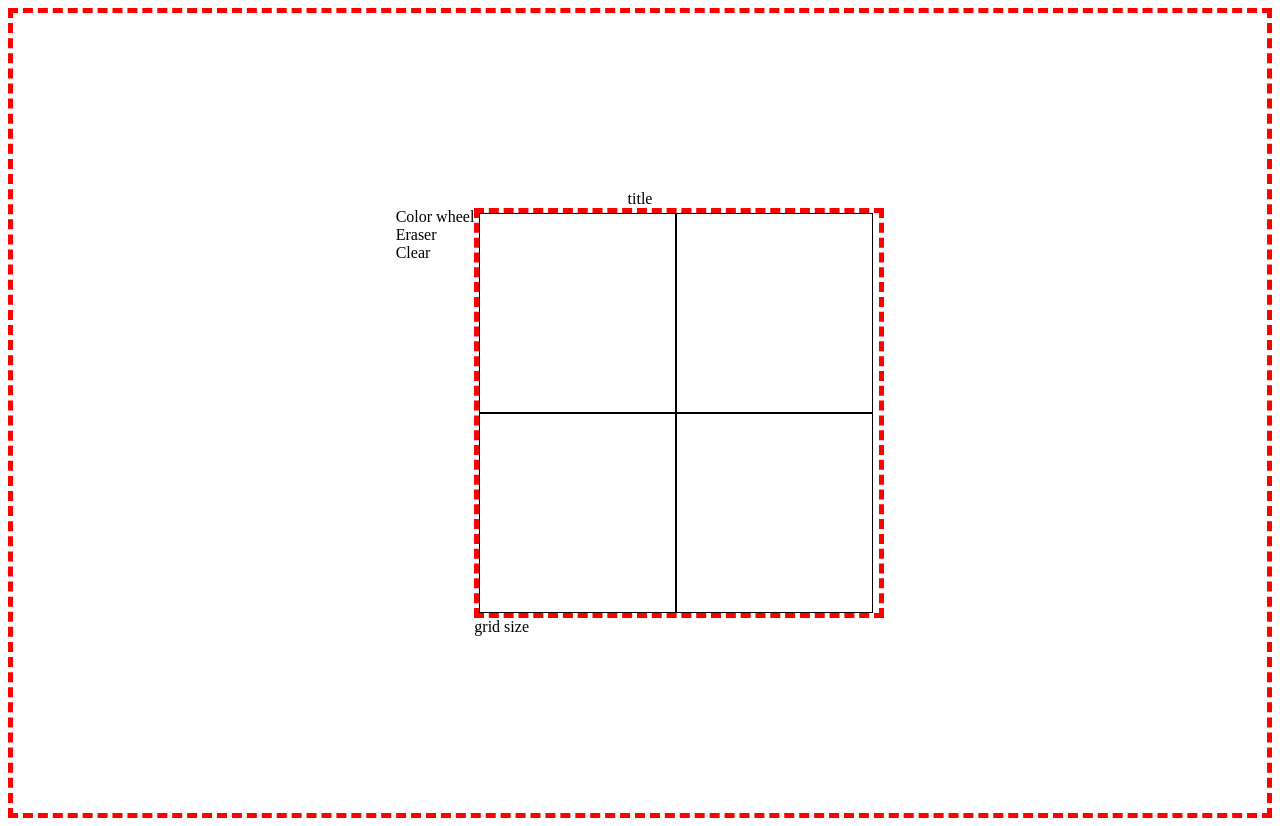
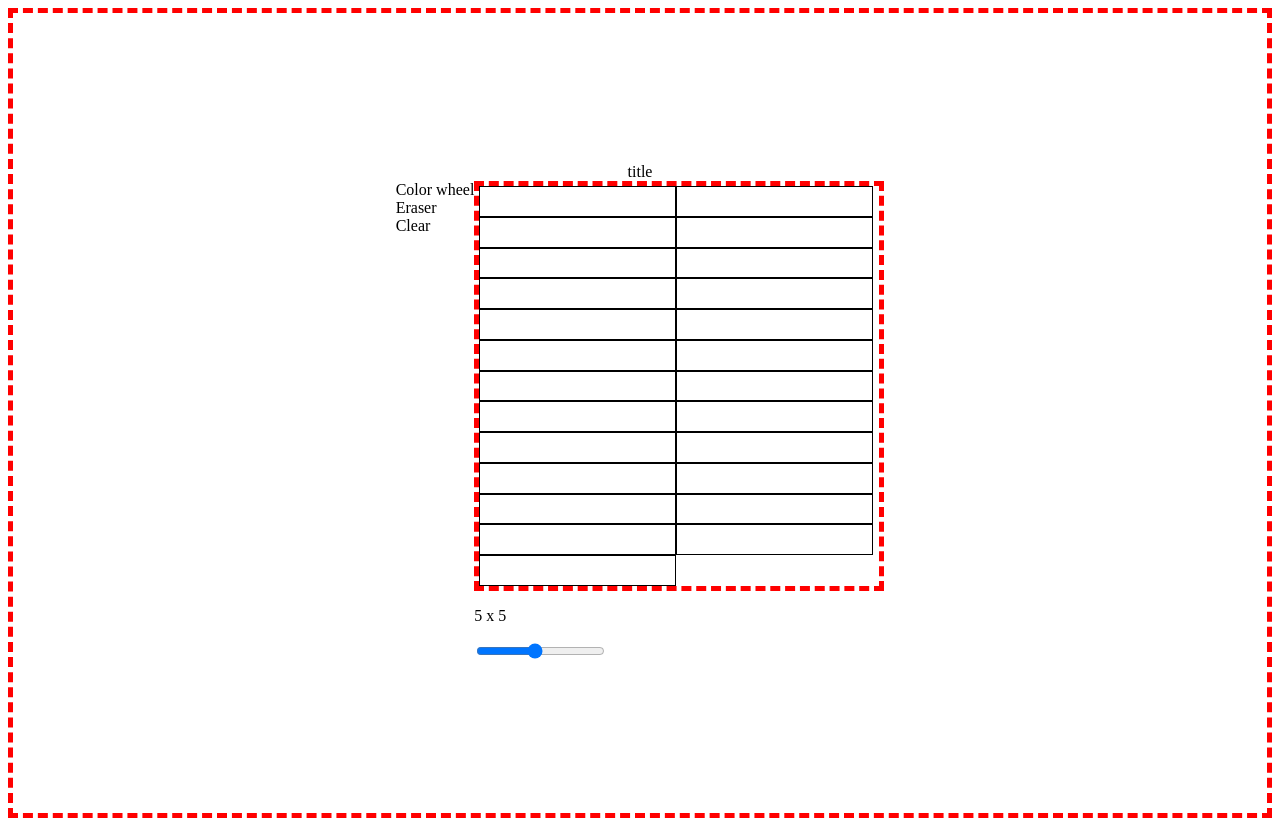
Before and after one commit to JeyLson0/etch-a-sketch, a plain HTML site: page index.html in a window 1280 px wide. Drawn offline with Linux system fonts and the light colour scheme.

Commit message:
Version 1.0.1 Feat: Range Value
Add range scroll that sets how many pixels inside the grid.

```diff
--- a/index.html
+++ b/index.html
@@ -14,18 +14,17 @@
         </div>
         <div id="ui">
             <div id="controls">
-                <div id="colorWheel">Color wheel</div>
+                <div id="color_wheel">Color wheel</div>
                 <div id="eraser">Eraser</div>
                 <div id="clear">Clear</div>
             </div>
             <div id="divs_container">
                 <div id="grid" class="borders">
-                    <div class="border divs"></div>
-                    <div class="border divs"></div>
-                    <div class="border divs"></div>
-                    <div class="border divs"></div>
                 </div>
-                <div id="grid_size">grid size</div>
+                <div id="range_bar">
+                    <p id="range_value"></p>
+                    <input id="grid_slider" type="range" name="grid_range" value="5" min="1" max="10">
+                </div>
             </div>
         </div>
         <div id="footer">
--- a/script.js
+++ b/script.js
@@ -1,7 +1,53 @@
-let
-const gridBox = document.querySelector('#grid')
+//Variables
+let rangeBar = document.querySelector('#range_bar');
+let slider = document.querySelector('#grid_slider');
+let rangeValue = document.querySelector('#range_value');
+let gridValue = slider.value;
+let gridBox = document.querySelector('#grid');
+let gridList = gridBox.querySelectorAll('div')
+let gridBoxNum = gridBox.getElementsByClassName('pixel')
+let pixelNum = gridBoxNum.length
+
+insertDivs();
+function insertDivs() {
+    let totalGridDivs = gridValue * gridValue;
+    for (i=0; i<totalGridDivs; i++) {
+        let gridDivs = document.createElement('div');
+        gridDivs.classList.add('pixel')
+        gridBox.appendChild(gridDivs);
+    }
+    pixelNum = gridBoxNum.length;
+    console.log(pixelNum)
+
+    if (totalGridDivs != pixelNum) {
+        let excessDivs = pixelNum - totalGridDivs;
+        for(i=0; i<excessDivs; i++) {
+            gridBox.removeChild(gridBox.firstElementChild);
+        }
+    }
+    pixelNum = gridBoxNum.length;
+    console.log(pixelNum)
+}
+
+//Range bar
+rangeValue.textContent= `${slider.value} x ${slider.value}`;
+slider.oninput = function Range() {
+    rangeValue.textContent = `${slider.value} x ${slider.value}`;
+    gridValue = slider.value;
+    insertDivs();
+}
+
+
+
+
+
+/* gridRange();
+function gridRange() {
+
+} */
+
+//GRID and grid size
+
+
 
 //function will fill divContainer
-function fillContainer () {
-
-}
--- a/style.css
+++ b/style.css
@@ -28,6 +28,7 @@ body {
     border: 1px black solid;
 }
 
-.divs {
+.pixel {
+    border: 1px black solid;
     flex-basis: 195px;
 }
```
